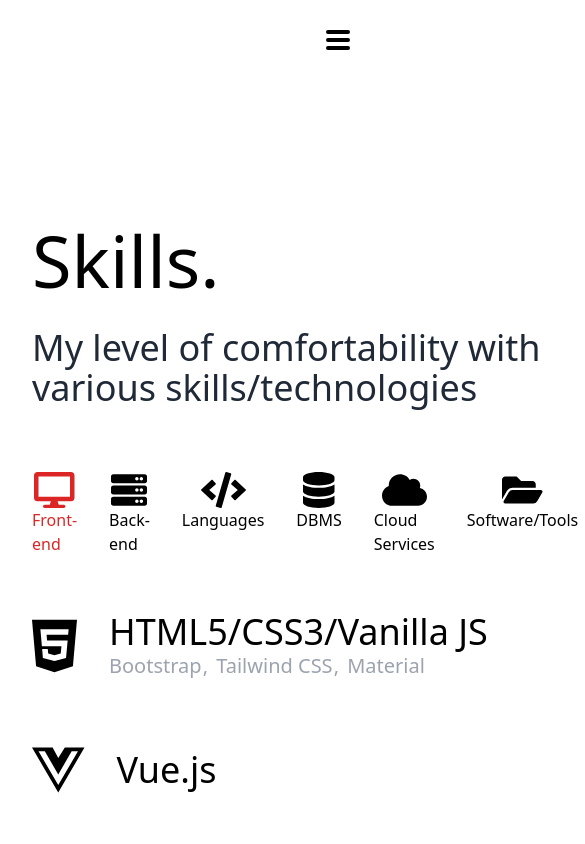
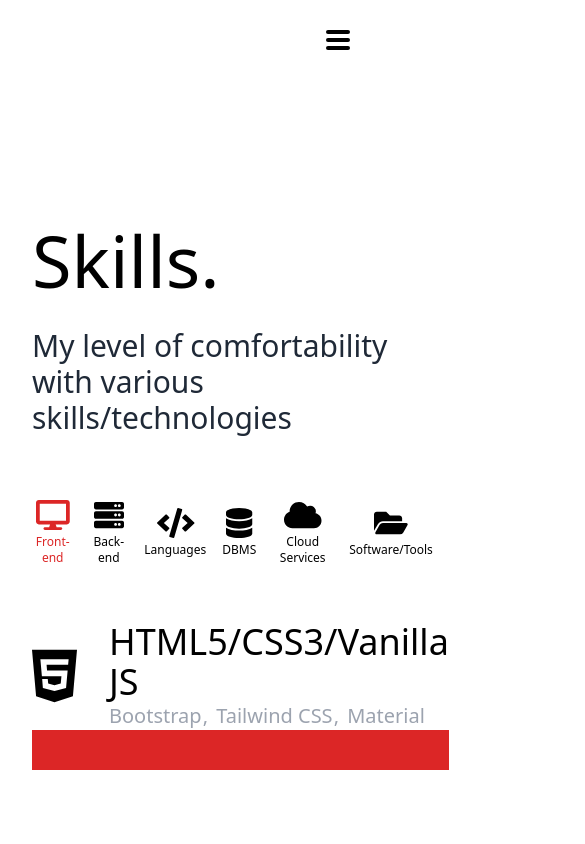
Before and after one commit to maotterson/homepage-v3-vue-tailwind, a Vue app: page /skills in a window 390 px wide. Shown: the top 844 px of the page, 585 px wide, since content can reach past the window. Built offline with nearby package versions, Linux system fonts and the light colour scheme.

Commit message:
re-add responsive styles for skills

```diff
--- a/src/components/skills/CategoryDetailsPanel.vue
+++ b/src/components/skills/CategoryDetailsPanel.vue
@@ -7,7 +7,7 @@
       <div
         v-for="skill in category.skills"
         :key="skill.name"
-        class="flex flex-col py-10 items-start md:h-48 h-32"
+        class="flex flex-col py-10 items-start"
       >
         <div
           class="flex flex-row items-center"
--- a/src/components/skills/CategoryDetailsTab.vue
+++ b/src/components/skills/CategoryDetailsTab.vue
@@ -1,12 +1,15 @@
 <template>
   <div
-    class="flex flex-col"
+    class="flex flex-col justify-center md:text-md text-xs items-center self-center"
     :class="isSelected ? 'text-red-600' : 'text-black'">
     <font-awesome-icon
       :icon="[`${category.icon.prefix}`, `${category.icon.name}`]"
-      class="text-4xl self-center"
+      class="md:text-4xl text-3xl self-center text-center  mb-1"
     />
+    <span
+      class="text-center ">
     {{category.category}}
+    </span>
   </div>
 </template>
 
--- a/src/views/Skills.vue
+++ b/src/views/Skills.vue
@@ -5,7 +5,7 @@
       class="min-h-screen"
     >
       <p
-        class="text-4xl text-gray-800 mt-5"
+        class="md:text-4xl text-3xl text-gray-800 mt-5"
       >
         My level of comfortability with various skills/technologies
       </p>
@@ -17,7 +17,7 @@
             v-for="(category) in skillCategories"
             :key="category.category"
             :category="category"
-            class="hover:text-red-600 mr-8"
+            class="hover:text-red-600 md:mr-8 mr-4"
             @click.native="showCategory(category)"
           />
         </div>
```
